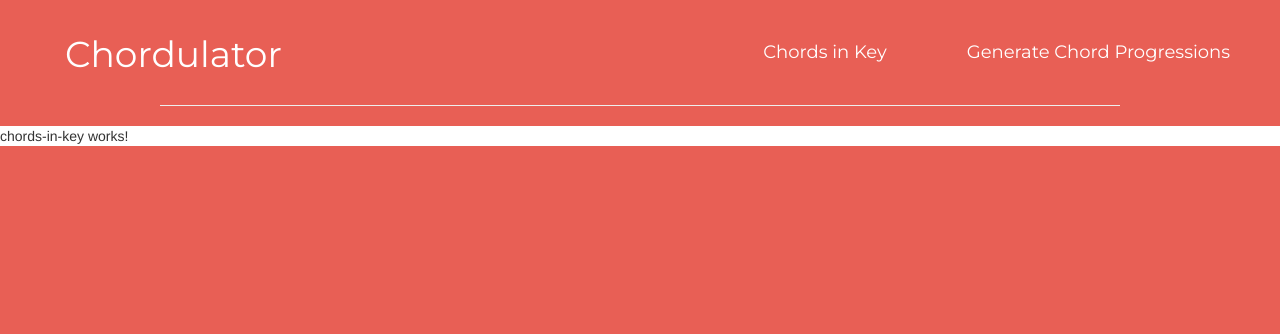
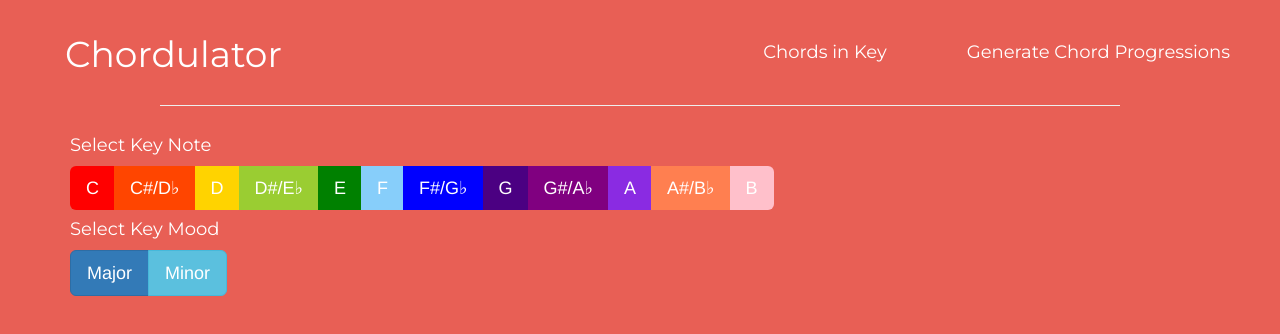
Before and after one commit to evklein/Chordulator, an Angular app: page /chords-in-key in a window 1280 px wide. Shown: the top 334 px of the page. Built offline with nearby package versions, Linux system fonts and the light colour scheme; some icons are missing.

Commit message:
chords in key now works for all minor/major chords

```diff
--- a/src/app/app.component.css
+++ b/src/app/app.component.css
@@ -1,3 +1,7 @@
-body {
+body, html {
     background: navy !important;
 }
+
+router-outlet {
+    background-color: #E85F55;
+}
--- a/src/app/app.module.ts
+++ b/src/app/app.module.ts
@@ -6,6 +6,7 @@ import { AppComponent } from './app.component';
 import { HeaderComponent } from './header/header.component';
 import { ChordsInKeyComponent } from './chords-in-key/chords-in-key.component';
 import { GenerateProgressionsComponent } from './generate-progressions/generate-progressions.component';
+import { ChordFinderService } from './services/chord-finder.service';
 
 const appRoutes: Routes = [
   { path: '', redirectTo: 'chords-in-key', pathMatch: 'full'},
@@ -24,7 +25,7 @@ const appRoutes: Routes = [
     BrowserModule,
     RouterModule.forRoot(appRoutes)
   ],
-  providers: [],
+  providers: [ChordFinderService, ],
   bootstrap: [AppComponent]
 })
 export class AppModule { }
--- a/src/app/chords-in-key/chords-in-key.component.css
+++ b/src/app/chords-in-key/chords-in-key.component.css
@@ -0,0 +1,32 @@
+body {
+    background-color: #E85F55;
+}
+
+.chords-in-key {
+    background-color: #E85F55;
+}
+
+h3, h4 {
+    color: white;
+    font-family: 'Montserrat'
+}
+
+.chord-container {
+    width: 110px;
+    height: 100px;
+    border: solid 2px #E85F55;
+    border-radius: 8px;
+    background-color: white;
+    padding: 10px;
+    color: #E85F55;
+    font-family: 'Montserrat';
+    font-size: 24px;
+    text-align: center;
+    display: inline-block;
+    position: relative;
+    margin-left: 10px;
+}
+
+.chord-container .chordName {
+    font-size: 28px;
+}
--- a/src/app/chords-in-key/chords-in-key.component.html
+++ b/src/app/chords-in-key/chords-in-key.component.html
@@ -1,3 +1,37 @@
-<p>
-  chords-in-key works!
-</p>
+<div class="chords-in-key">
+  <div class="container">
+    <h4>Select Key Note</h4>
+    <div class="input-group">
+      <div class="btn-group">
+          <button (click)="setKeyNote('C')" class="btn btn-primary btn-lg" style="background-color: red; border: 0px #E85F55">C</button>
+          <button (click)="setKeyNote('C#')" class="btn btn-primary btn-lg" style="background-color: orangered; border: 0px #E85F55">C#/D♭</button>
+          <button (click)="setKeyNote('D')" class="btn btn-primary btn-lg" style="background-color: #FFD300; border: 0px #E85F55">D</button>
+          <button (click)="setKeyNote('D#')" class="btn btn-primary btn-lg" style="background-color: yellowgreen; border: 0px #E85F55">D#/E♭</button>
+          <button (click)="setKeyNote('E')" class="btn btn-primary btn-lg" style="background-color: green; border: 0px #E85F55">E</button>
+          <button (click)="setKeyNote('F')" class="btn btn-primary btn-lg" style="background-color: lightskyblue; border: 0px #E85F55">F</button>
+          <button (click)="setKeyNote('F#')" class="btn btn-primary btn-lg" style="background-color: blue; border: 0px #E85F55">F#/G♭</button>
+          <button (click)="setKeyNote('G')" class="btn btn-primary btn-lg" style="background-color: indigo; border: 0px #E85F55">G</button>
+          <button (click)="setKeyNote('G#')" class="btn btn-primary btn-lg" style="background-color: purple; border: 0px #E85F55">G#/A♭</button>
+          <button (click)="setKeyNote('A')" class="btn btn-primary btn-lg" style="background-color: blueviolet; border: 0px #E85F55">A</button>
+          <button (click)="setKeyNote('A#')" class="btn btn-primary btn-lg" style="background-color: coral; border: 0px #E85F55">A#/B♭</button>
+          <button (click)="setKeyNote('B')" class="btn btn-primary btn-lg" style="background-color: pink; border: 0px #E85F55">B</button>
+      </div>
+    </div>
+    <h4>Select Key Mood</h4>
+    <div class="input-group">
+        <div class="btn-group">
+            <button (click)="setKeyMood('major')" class="btn btn-primary btn-lg">Major</button>
+            <button (click)="setKeyMood('minor')" class="btn btn-info btn-lg">Minor</button>
+        </div>
+    </div>
+    <div class="" *ngIf="isValid">
+      <br>
+      <h3>Chords in the key of <b><i>{{ keyNote }} {{ keyMood }}:</i></b></h3>
+      <div class="chord-container" *ngFor="let chord of chords">
+          <p class="chordName"><b>{{ chord.getKeyNote() }}{{ chord.getKeyMood() }}</b></p>
+          <p class="number"><b>{{ chord.getChordNumber() }}</b></p>
+      </div>
+    </div>
+  </div>
+</div>
+<link href="https://fonts.googleapis.com/css?family=Montserrat" rel="stylesheet">
--- a/src/app/chords-in-key/chords-in-key.component.ts
+++ b/src/app/chords-in-key/chords-in-key.component.ts
@@ -1,4 +1,6 @@
 import { Component, OnInit } from '@angular/core';
+import { ChordFinderService } from '../services/chord-finder.service';
+import { Chord } from '../services/chord.model';
 
 @Component({
   selector: 'app-chords-in-key',
@@ -6,10 +8,33 @@ import { Component, OnInit } from '@angular/core';
   styleUrls: ['./chords-in-key.component.css']
 })
 export class ChordsInKeyComponent implements OnInit {
+  keyNote: string;
+  keyMood: string;
+  isValid: boolean = false;
+  chords: Chord[];
 
-  constructor() { }
+  constructor(private chordFinderService: ChordFinderService) { }
 
-  ngOnInit() {
+  ngOnInit() {}
+
+  setKeyNote(note: string) {
+    this.keyNote = note;
+    this.getChordsIfValid();
   }
 
+  setKeyMood(mood: string) {
+    this.keyMood = mood;
+    this.getChordsIfValid();
+  }
+
+  getChordsIfValid() {
+    if (!this.keyNote || !this.keyMood) {
+      this.isValid = false;
+      return; // Don't post anything until user has added all the required information.
+    } else {
+      this.isValid = true;
+    }
+
+    this.chords = this.chordFinderService.getChords(this.keyNote, this.keyMood);
+  }
 }
--- /dev/null
+++ b/src/app/services/chord-finder.service.ts
@@ -0,0 +1,57 @@
+import { Chord } from "./chord.model";
+
+export class ChordFinderService {
+    notes = ['A', 'A#', 'B', 'C', 'C#', 'D', 'D#', 'E', 'F', 'F#', 'G', 'G#']
+
+    public getChords(note: string, mood: string): Chord[] {
+        if (mood === 'major') {
+            return this.getMajorChords(note);
+        } else if (mood === 'minor') {
+            return this.getMinorChords(note);
+        }
+    }
+
+    private getMajorChords(note: string) {
+        let majorIntervals = [2, 2, 1, 2, 2, 2, 1];
+        let majorChordTypes = ['', 'min', 'min', '', '', 'min', 'dim'];
+        let letters = ['I', 'ii', 'iii', 'IV', 'V', 'vi', 'vii°'];
+
+        let keyIndex = 0;
+        for (let i = 0; i < this.notes.length; i++) {
+            if (this.notes[i] == note) {
+                keyIndex = i;
+            }
+        }
+
+        let chords: Chord[] = [new Chord(note, '', 'I')];
+        for (let i = 0; i < majorIntervals.length - 1; i++) {
+            keyIndex += majorIntervals[i];
+            if (keyIndex >= this.notes.length) keyIndex -= this.notes.length
+            chords.push(new Chord(this.notes[keyIndex], majorChordTypes[i + 1], letters[i + 1]))
+        }
+
+        return chords;
+    }
+
+    private getMinorChords(note: string) {
+        let minorIntervals = [2, 1, 2, 2, 1, 2, 2];
+        let minorChordTypes = ['min', 'dim', '', 'min', 'min', '', ''];
+        let letters = ['i', 'ii°', 'III', 'iv', 'v', 'VI', 'VII'];
+
+        let keyIndex = 0;
+        for (let i = 0; i < this.notes.length; i++) {
+            if (this.notes[i] == note) {
+                keyIndex = i;
+            }
+        }
+
+        let chords: Chord[] = [new Chord(note, 'min', 'i')];
+        for (let i = 0; i < minorIntervals.length - 1; i++) {
+            keyIndex += minorIntervals[i];
+            if (keyIndex >= this.notes.length) keyIndex -= this.notes.length
+            chords.push(new Chord(this.notes[keyIndex], minorChordTypes[i + 1], letters[i + 1]))
+        }
+
+        return chords;
+    }
+}
--- /dev/null
+++ b/src/app/services/chord.model.ts
@@ -0,0 +1,19 @@
+export class Chord {
+    constructor (
+        private keyNote: string,
+        private keyMood: string,
+        private chordNumber: string
+    ) {}
+
+    getKeyNote() {
+        return this.keyNote;
+    }
+
+    getKeyMood() {
+        return this.keyMood;
+    }
+
+    getChordNumber() {
+        return this.chordNumber;
+    }
+}
--- a/src/styles.css
+++ b/src/styles.css
@@ -1,4 +1,4 @@
 /* You can add global styles to this file, and also import other style files */
-html {
+html, body, .container, app-chords-in-key {
     background-color: #E85F55;
 }
```
